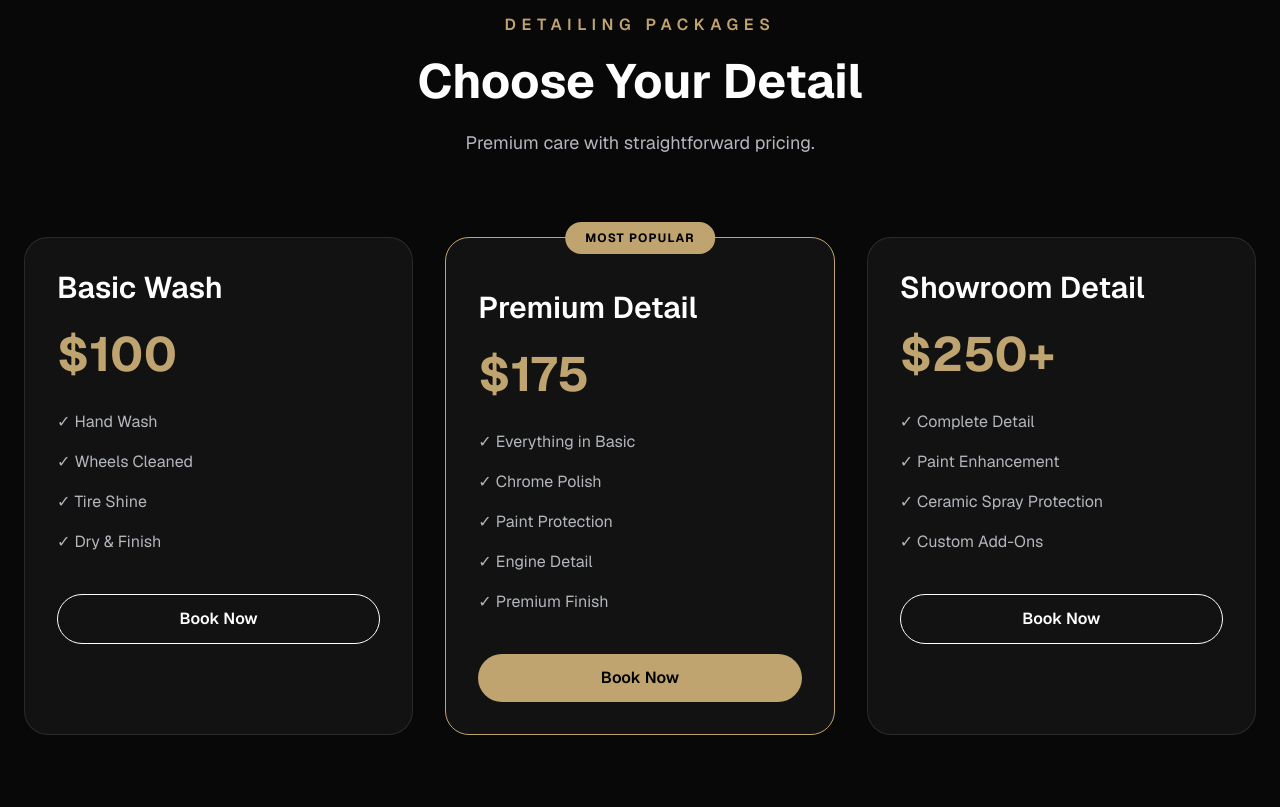
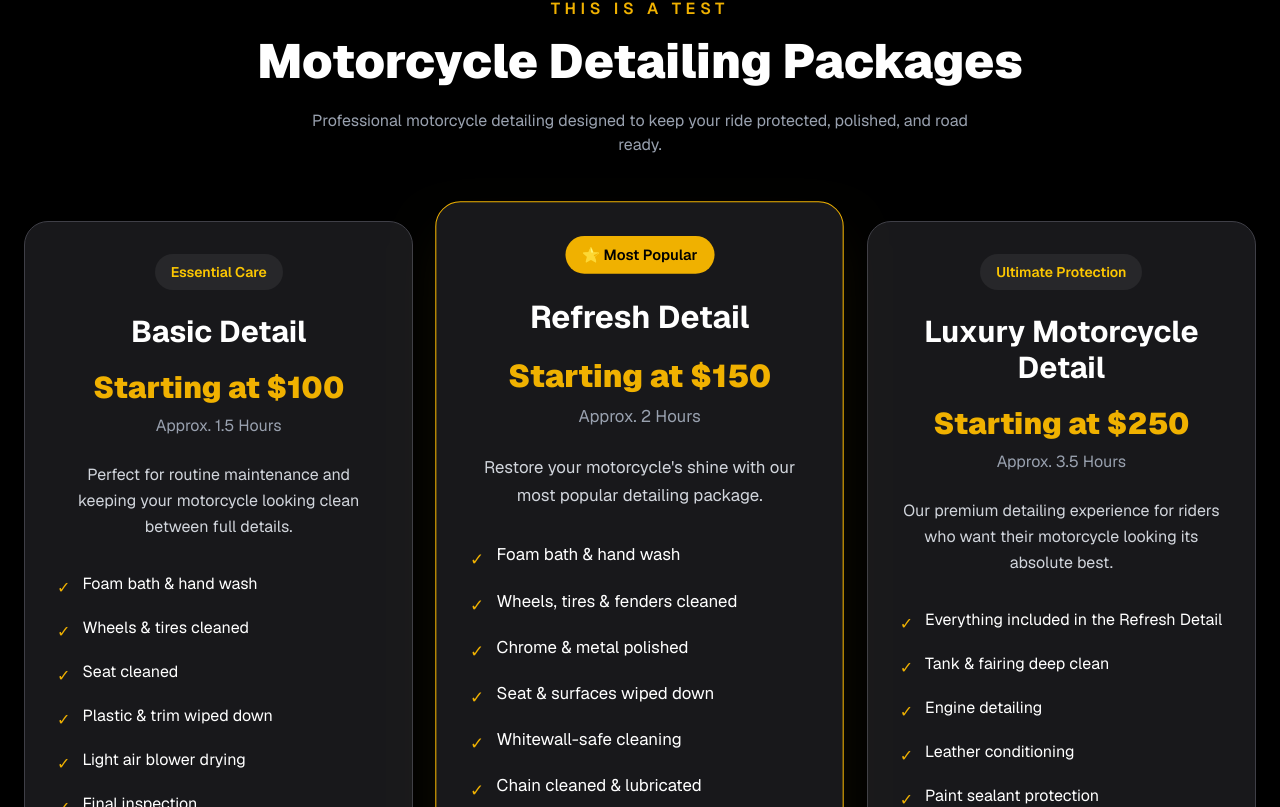
Before and after one commit to Natvibecodes/natflipswhips-website, a Next.js app: page / in a window 1280 px wide. Shown: the part 2493-3300 px from the top of the page. Built offline with nearby package versions, Linux system fonts and the light colour scheme.

Commit message:
Update Packages.tsx

```diff
--- a/app/components/Packages.tsx
+++ b/app/components/Packages.tsx
@@ -3,123 +3,161 @@
 import FadeIn from "./FadeIn";
 
 export default function Packages() {
+  const packages = [
+    {
+      title: "Basic Detail",
+      badge: "Essential Care",
+      price: "Starting at $100",
+      time: "Approx. 1.5 Hours",
+      featured: false,
+      description:
+        "Perfect for routine maintenance and keeping your motorcycle looking clean between full details.",
+      features: [
+        "Foam bath & hand wash",
+        "Wheels & tires cleaned",
+        "Seat cleaned",
+        "Plastic & trim wiped down",
+        "Light air blower drying",
+        "Final inspection",
+      ],
+    },
+    {
+      title: "Refresh Detail",
+      badge: "⭐ Most Popular",
+      price: "Starting at $150",
+      time: "Approx. 2 Hours",
+      featured: true,
+      description:
+        "Restore your motorcycle's shine with our most popular detailing package.",
+      features: [
+        "Foam bath & hand wash",
+        "Wheels, tires & fenders cleaned",
+        "Chrome & metal polished",
+        "Seat & surfaces wiped down",
+        "Whitewall-safe cleaning",
+        "Chain cleaned & lubricated",
+        "Light air blower drying",
+        "Final inspection",
+      ],
+    },
+    {
+      title: "Luxury Motorcycle Detail",
+      badge: "Ultimate Protection",
+      price: "Starting at $250",
+      time: "Approx. 3.5 Hours",
+      featured: false,
+      description:
+        "Our premium detailing experience for riders who want their motorcycle looking its absolute best.",
+      features: [
+        "Everything included in the Refresh Detail",
+        "Tank & fairing deep clean",
+        "Engine detailing",
+        "Leather conditioning",
+        "Paint sealant protection",
+        "Premium finishing touches",
+      ],
+    },
+  ];
+
   return (
-    <FadeIn>
     <section
       id="packages"
-        className="bg-[#080808] text-white py-28 px-6"
+      className="bg-black text-white py-24 px-6"
     >
-        <div className="max-w-7xl mx-auto">
+      <FadeIn>
+        <div className="max-w-7xl mx-auto text-center">
 
-          <div className="text-center mb-20">
-            <p className="uppercase tracking-[0.35em] text-[#BFA46F] font-semibold">
-              DETAILING PACKAGES
+          <p className="uppercase tracking-[0.3em] text-yellow-500 font-semibold">
+            THIS IS A TEST
           </p>
 
-            <h2 className="mt-5 text-5xl font-bold">
-              Choose Your Detail
+          <h2 className="text-5xl font-black mt-4">
+            Motorcycle Detailing Packages
           </h2>
 
-            <p className="mt-6 max-w-2xl mx-auto text-lg text-[#B4B7BD]">
-              Premium care with straightforward pricing.
+          <p className="text-gray-400 max-w-2xl mx-auto mt-6">
+            Professional motorcycle detailing designed to keep your ride
+            protected, polished, and road ready.
           </p>
+
+          <div className="grid lg:grid-cols-3 gap-8 mt-16">
+
+            {packages.map((pkg) => (
+              <div
+                key={pkg.title}
+                className={`rounded-3xl p-8 border transition-all duration-300 hover:-translate-y-2 ${
+                  pkg.featured
+                    ? "border-yellow-500 bg-zinc-900 scale-105 shadow-2xl shadow-yellow-500/10"
+                    : "border-zinc-700 bg-zinc-900 hover:border-yellow-500"
+                }`}
+              >
+                <div className="mb-6">
+
+                  <span
+                    className={`inline-block px-4 py-2 rounded-full text-sm font-semibold ${
+                      pkg.featured
+                        ? "bg-yellow-500 text-black"
+                        : "bg-zinc-800 text-yellow-400"
+                    }`}
+                  >
+                    {pkg.badge}
+                  </span>
+
                 </div>
 
-          <div className="grid gap-8 lg:grid-cols-3">
-
-            {/* Basic */}
-
-            <div className="rounded-3xl border border-white/10 bg-[#121212] p-8 transition-all duration-300 hover:-translate-y-2 hover:border-[#BFA46F]/50">
-
-              <h3 className="text-3xl font-semibold">
-                Basic Wash
+                <h3 className="text-3xl font-bold">
+                  {pkg.title}
                 </h3>
 
-              <p className="mt-6 text-5xl font-bold text-[#BFA46F]">
-                $100
+                <p className="text-yellow-500 text-3xl font-black mt-5">
+                  {pkg.price}
                 </p>
 
-              <ul className="mt-8 space-y-4 text-[#B4B7BD]">
-                <li>✓ Hand Wash</li>
-                <li>✓ Wheels Cleaned</li>
-                <li>✓ Tire Shine</li>
-                <li>✓ Dry & Finish</li>
+                <p className="text-gray-400 mt-2">
+                  {pkg.time}
+                </p>
+
+                <p className="text-gray-300 mt-6 leading-relaxed">
+                  {pkg.description}
+                </p>
+
+                <ul className="mt-8 space-y-4 text-left">
+
+                  {pkg.features.map((feature) => (
+                    <li
+                      key={feature}
+                      className="flex items-start gap-3"
+                    >
+                      <span className="text-yellow-500 mt-1">✓</span>
+                      <span>{feature}</span>
+                    </li>
+                  ))}
+
                 </ul>
 
                 <a
                   href="/book"
-                className="mt-10 block w-full rounded-full border border-white py-3 text-center font-semibold transition hover:bg-white hover:text-black"
+                  className={`block mt-10 rounded-xl py-4 font-bold transition ${
+                    pkg.featured
+                      ? "bg-yellow-500 text-black hover:bg-yellow-400"
+                      : "bg-zinc-800 hover:bg-zinc-700"
+                  }`}
                 >
-                Book Now
+                  Book This Package
                 </a>
 
               </div>
-
-            {/* Premium */}
-
-            <div className="relative rounded-3xl border border-[#BFA46F] bg-[#121212] p-8 transition-all duration-300 hover:-translate-y-2">
-
-              <div className="absolute -top-4 left-1/2 -translate-x-1/2 rounded-full bg-[#BFA46F] px-5 py-2 text-xs font-bold uppercase tracking-widest text-black">
-                Most Popular
-              </div>
-
-              <h3 className="text-3xl font-semibold mt-5">
-                Premium Detail
-              </h3>
-
-              <p className="mt-6 text-5xl font-bold text-[#BFA46F]">
-                $175
-              </p>
-
-              <ul className="mt-8 space-y-4 text-[#B4B7BD]">
-                <li>✓ Everything in Basic</li>
-                <li>✓ Chrome Polish</li>
-                <li>✓ Paint Protection</li>
-                <li>✓ Engine Detail</li>
-                <li>✓ Premium Finish</li>
-              </ul>
-
-              <a
-                href="/book"
-                className="mt-10 block w-full rounded-full bg-[#BFA46F] py-3 text-center font-semibold text-black transition hover:opacity-90"
-              >
-                Book Now
-              </a>
+            ))}
 
           </div>
 
-            {/* Showroom */}
-
-            <div className="rounded-3xl border border-white/10 bg-[#121212] p-8 transition-all duration-300 hover:-translate-y-2 hover:border-[#BFA46F]/50">
-
-              <h3 className="text-3xl font-semibold">
-                Showroom Detail
-              </h3>
-
-              <p className="mt-6 text-5xl font-bold text-[#BFA46F]">
-                $250+
+          <p className="text-gray-500 text-sm max-w-3xl mx-auto mt-12">
+            Prices may vary depending on motorcycle size, condition, and requested add-on services.
+            A final quote will always be provided before work begins.
           </p>
 
-              <ul className="mt-8 space-y-4 text-[#B4B7BD]">
-                <li>✓ Complete Detail</li>
-                <li>✓ Paint Enhancement</li>
-                <li>✓ Ceramic Spray Protection</li>
-                <li>✓ Custom Add-Ons</li>
-              </ul>
-
-              <a
-                href="/book"
-                className="mt-10 block w-full rounded-full border border-white py-3 text-center font-semibold transition hover:bg-white hover:text-black"
-              >
-                Book Now
-              </a>
-
         </div>
-
-          </div>
-
-        </div>
+      </FadeIn>
     </section>
-    </FadeIn>
   );
 }
```
Lines whose indentation alone changed are shown as unchanged.
